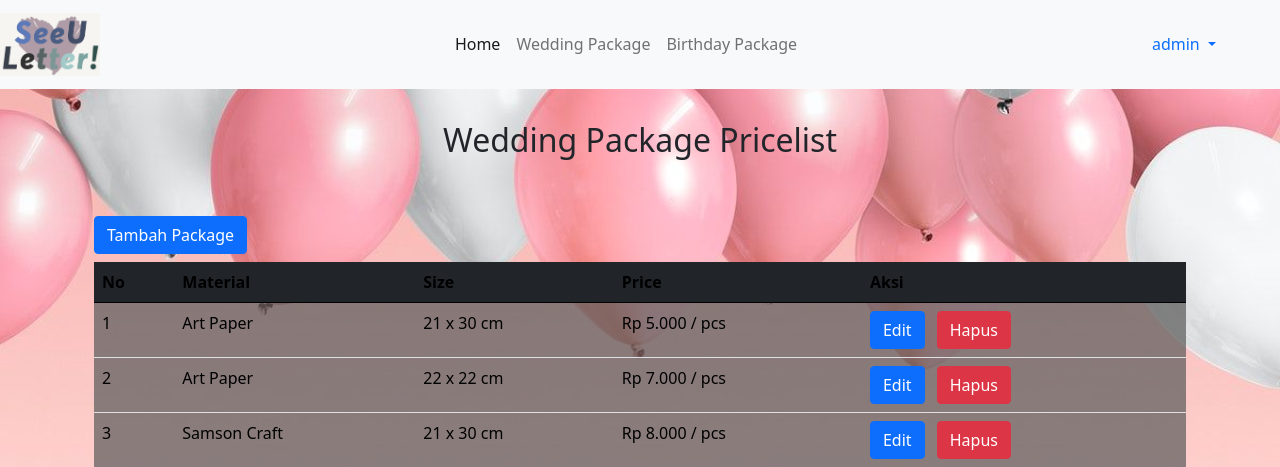
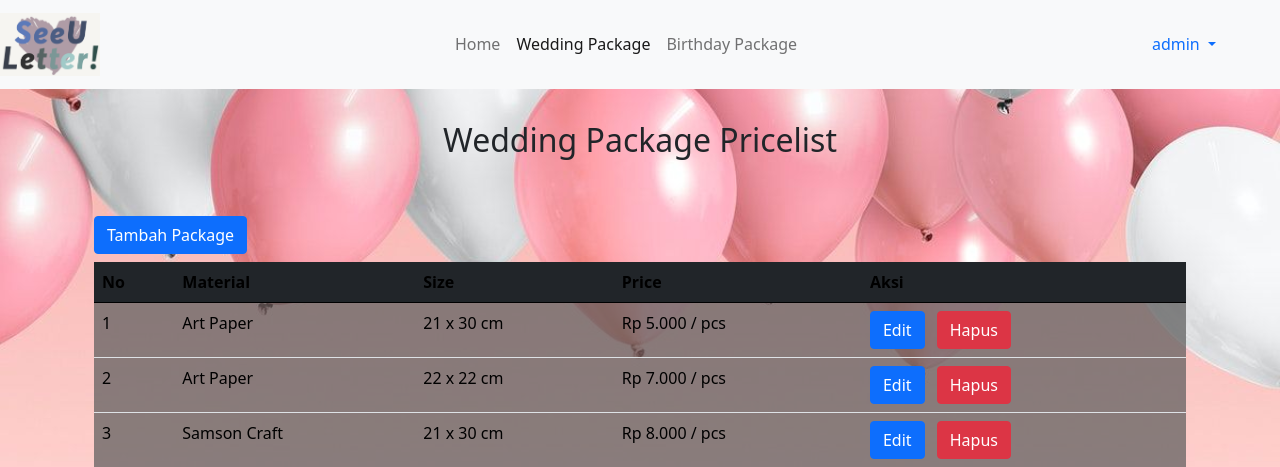
Before and after one commit to FAM-Org/php-seeuletter, a PHP site: page /admin-price1.php in a window 1280 px wide. Shown: the top 467 px of the page. Run offline with PHP 8.4, Linux system fonts and the light colour scheme; a user stored in the database is signed in; data comes from the database, SQL or seed files in the repository; some libraries are stand-ins or nearby versions.

Commit message:
lastttttttttttttttt

```diff
--- a/admin-price1.php
+++ b/admin-price1.php
@@ -90,10 +90,10 @@ if (isset($_GET['Id_hapus'])) {
 
                 <ul class="navbar-nav">
                     <li class="nav-item">
-                        <a class="nav-link active" aria-current="page" href="admin-index.php#home">Home</a>
+                        <a class="nav-link" aria-current="page" href="admin-index.php#home">Home</a>
                     </li>
                     <li class="nav-item">
-                        <a class="nav-link" href="admin-price1.php">Wedding Package</a>
+                        <a class="nav-link active" href="admin-price1.php">Wedding Package</a>
                     </li>
                     <li class="nav-item">
                         <a class="nav-link" href="admin-price2.php">Birthday Package</a>
--- a/admin-price2.php
+++ b/admin-price2.php
@@ -90,13 +90,13 @@ if (isset($_GET['Id_hapus'])) {
 
                 <ul class="navbar-nav">
                     <li class="nav-item">
-                        <a class="nav-link active" aria-current="page" href="admin-index.php#home">Home</a>
+                        <a class="nav-link" aria-current="page" href="admin-index.php#home">Home</a>
                     </li>
                     <li class="nav-item">
                         <a class="nav-link" href="admin-price1.php">Wedding Package</a>
                     </li>
                     <li class="nav-item">
-                        <a class="nav-link" href="admin-price2.php">Birthday Package</a>
+                        <a class="nav-link active" href="admin-price2.php">Birthday Package</a>
                     </li>
                 </ul>
 
```
Also changed, not shown: 1 other file.
